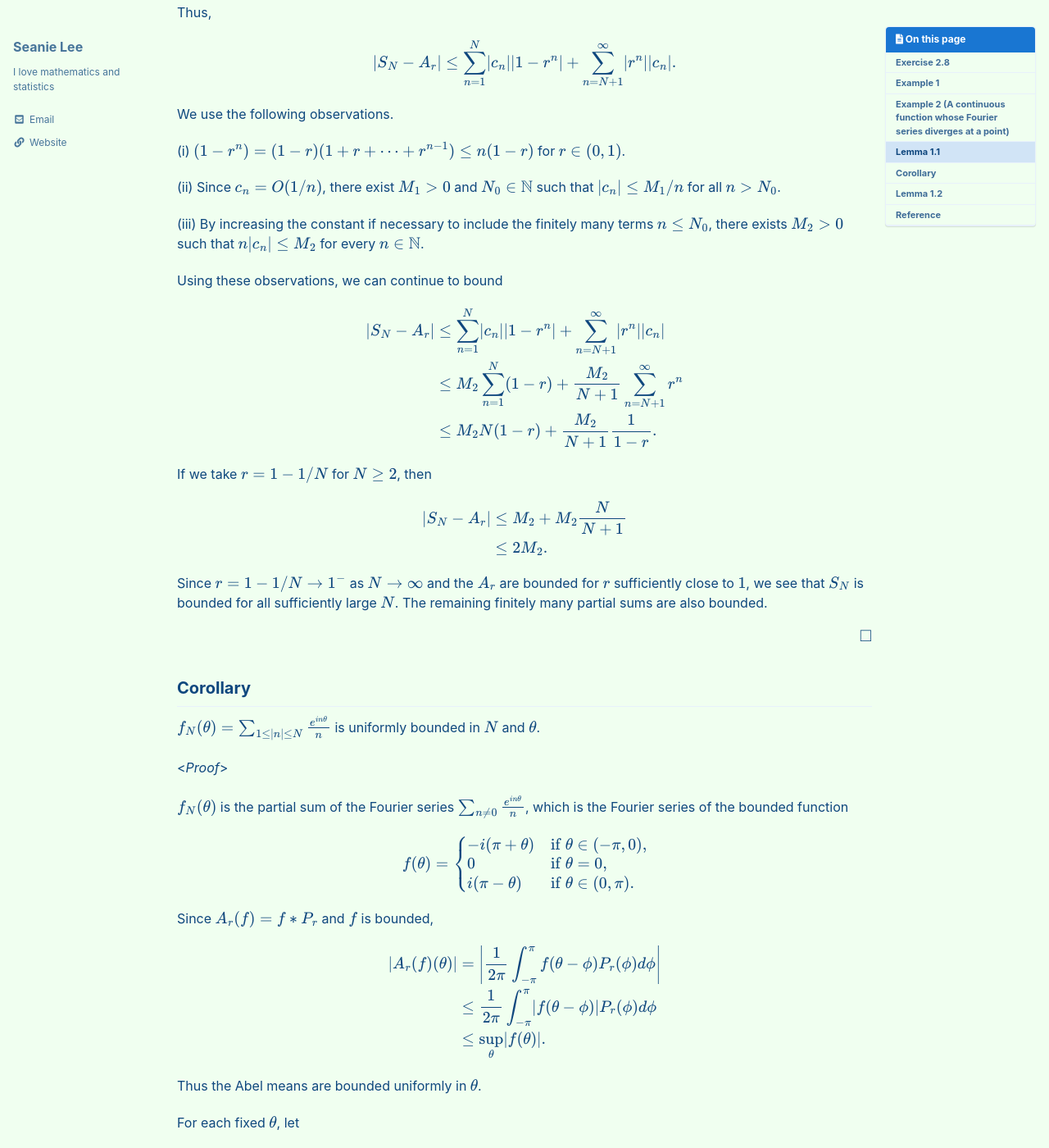
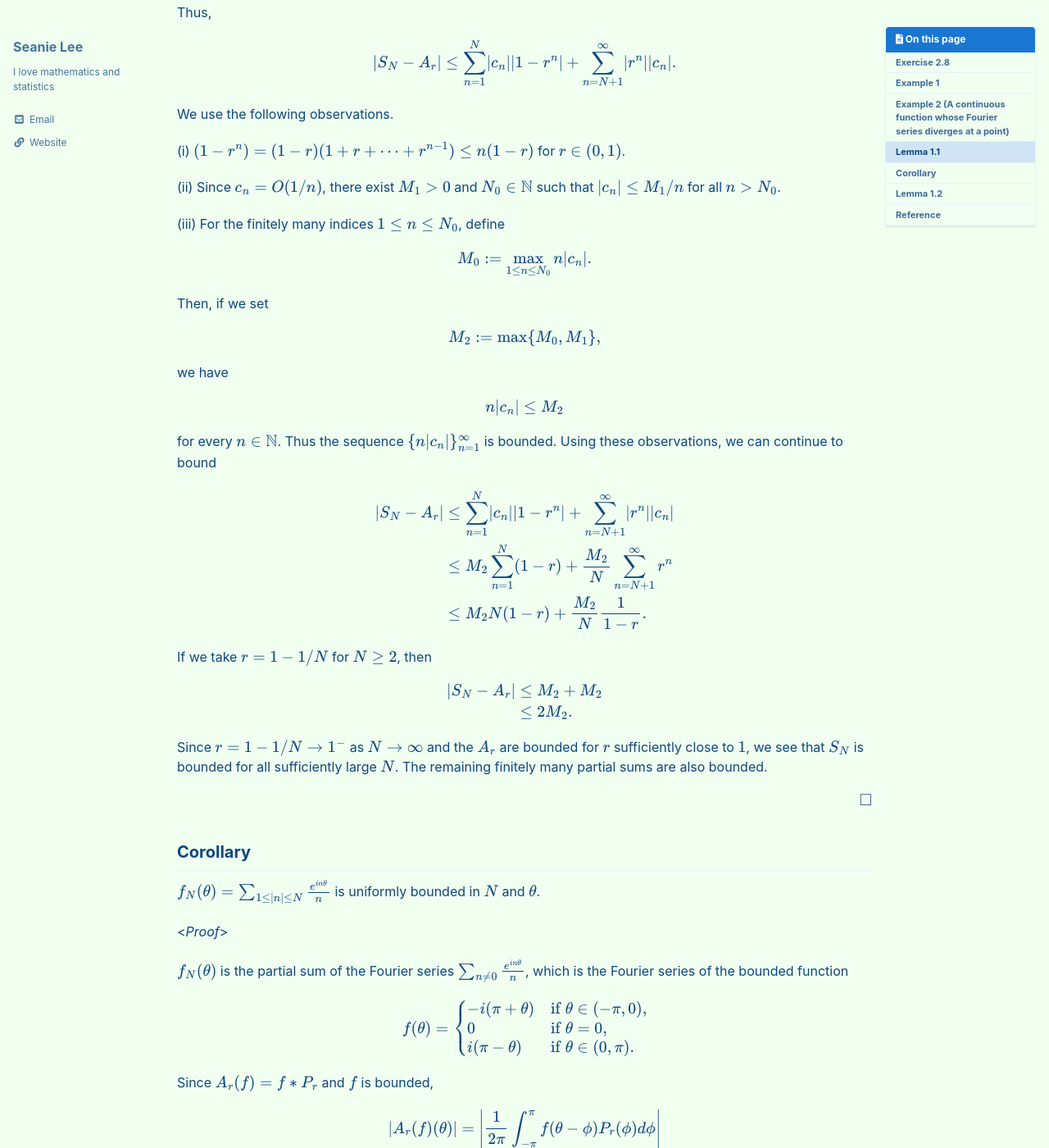
Before and after one commit to seanie12/blog, a Jekyll site: the page built from _posts/2023-06-23-divergent-fourier-seires.md, in a window 1280 px wide and 1400 px high, scrolled down 3811 px. Shown: the whole window at 82% size. Built offline with Jekyll 4.4.1, drawn with Linux system fonts in a browser that asks for light colours; cached includes are drawn as plain includes; formulas are drawn with MathJax 3.

Commit message:
Clarify bounds for sequence in Fourier series
Added a definition for M_0 and updated M_2 to include it for bounding the sequence.

```diff
--- a/_posts/2023-06-23-divergent-fourier-seires.md
+++ b/_posts/2023-06-23-divergent-fourier-seires.md
@@ -213,15 +213,38 @@ We use the following observations.
 
 (ii) Since $c_n=O(1/n)$, there exist $M_1>0$ and $N_0\in\mathbb{N}$ such that $\lvert c_n\rvert \leq M_1/n$ for all $n>N_0$.
 
-(iii) By increasing the constant if necessary to include the finitely many terms $n\leq N_0$, there exists $M_2>0$ such that $n\lvert c_n\rvert\leq M_2$ for every $n\in\mathbb{N}$.
+(iii) For the finitely many indices $1\leq n\leq N_0$, define
 
+$$
+\begin{align*}
+M_0:=\max_{1\leq n\leq N_0} n\lvert c_n\rvert.
+\end{align*}
+$$
+
+Then, if we set
+
+$$
+\begin{align*}
+M_2:=\max\{M_0,M_1\},
+\end{align*}
+$$
+
+we have
+
+$$
+\begin{align*}
+n\lvert c_n\rvert\leq M_2
+\end{align*}
+$$
+
+for every $n\in\mathbb{N}$. Thus the sequence $\\{n\lvert c_n\rvert\\}_{n=1}^\infty$ is bounded.
 Using these observations, we can continue to bound
 
 $$
 \begin{align*}
 \lvert S_N - A_r\rvert &\leq \sum_{n=1}^N \lvert c_n \rvert \lvert 1-r^n\rvert + \sum_{n=N+1}^\infty \lvert r^n \rvert \lvert c_n\rvert \\
-&\leq M_2\sum_{n=1}^N(1-r) + \frac{M_2}{N+1} \sum_{n=N+1}^\infty r^n \\
-&\leq M_2N(1-r) + \frac{M_2}{N+1}\frac{1}{1-r}.
+&\leq M_2\sum_{n=1}^N(1-r) + \frac{M_2}{N} \sum_{n=N+1}^\infty r^n \\
+&\leq M_2N(1-r) + \frac{M_2}{N}\frac{1}{1-r}.
 \end{align*}
 $$
 
@@ -230,7 +253,7 @@ If we take $r=1-1/N$ for $N\geq2$, then
 $$
 \begin{align*}
 \lvert S_N-A_r\rvert
-&\leq M_2 + M_2\frac{N}{N+1}\\
+&\leq M_2 + M_2\\
 &\leq 2M_2.
 \end{align*}
 $$
```
